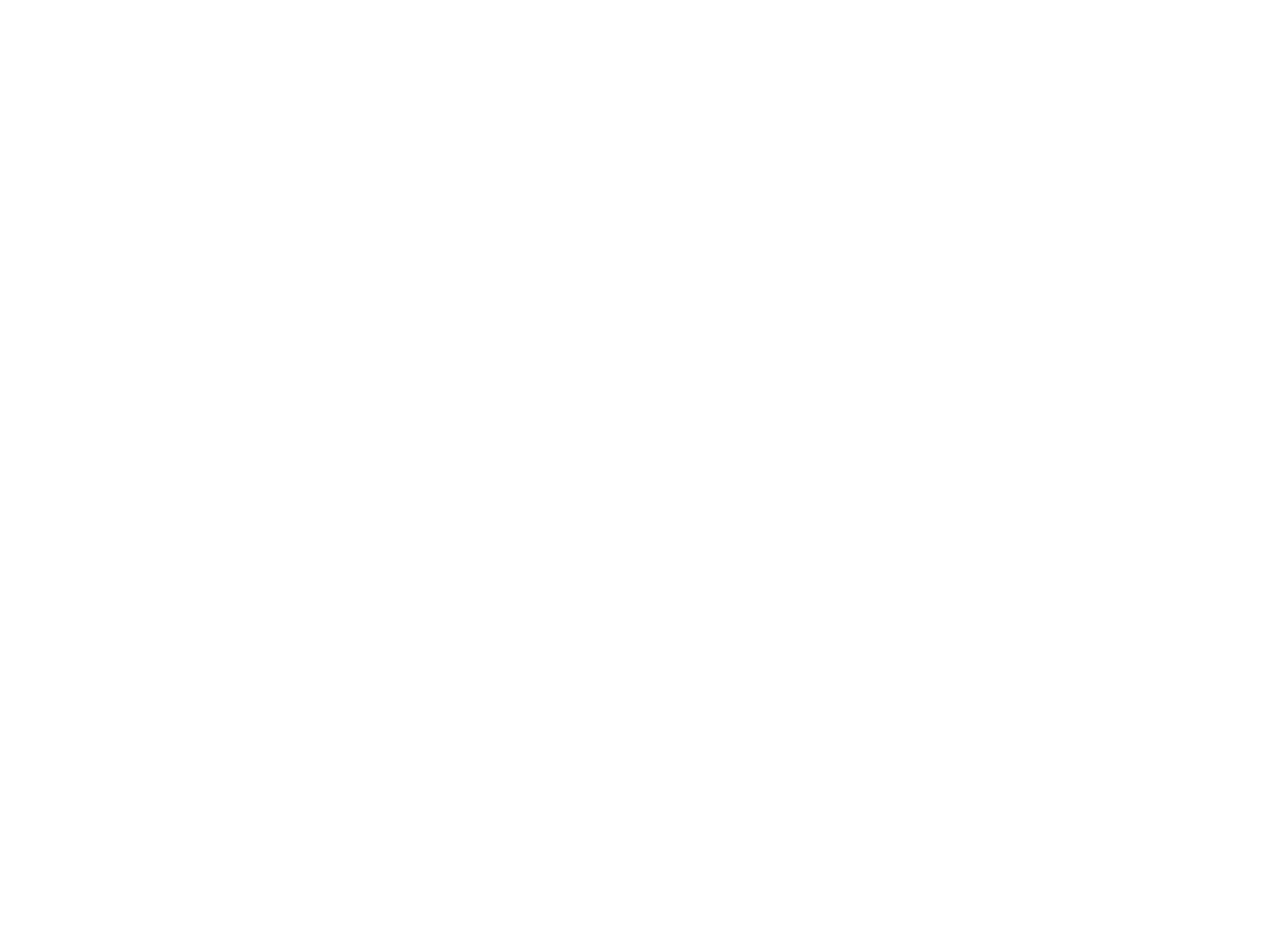
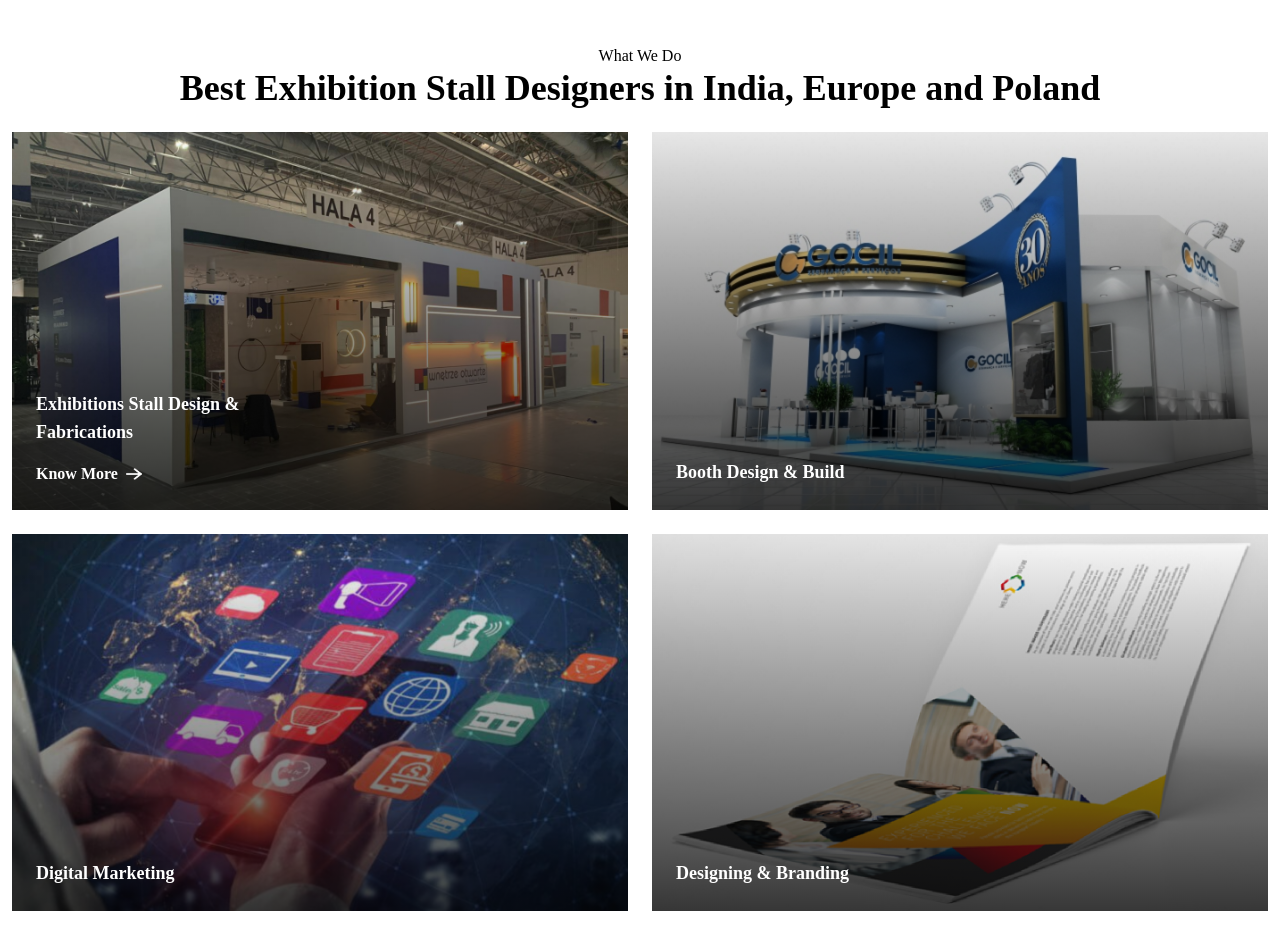
Before and after one commit to Kombath-S/bluestone, a React (Vite) app: page / in a window 1280 px wide. Shown: the part 1120-2070 px from the top of the page. Built offline with nearby package versions, Linux system fonts and the light colour scheme.

Commit message:
section wedo

```diff
--- /dev/null
+++ b/src/components/macro/WedoCard.tsx
@@ -0,0 +1,26 @@
+
+interface Ido {
+    image: string,
+    text: string,
+    more?: boolean
+}
+
+export const WedoCard = ({ image, text,more }: Ido) => {
+    return (
+        <div className="relative max-w-50 cursor-pointer">
+            <img src={image} alt={image} className="" />
+            <div className="absolute w-full h-full top-0 overlayer"></div>
+            <div className="absolute bottom-0 text-white font-bold mb-6 ml-6">
+                <p className="text-lg max-w-64 ">{text}</p>
+                {
+                    more &&
+                    <span className="mt-4 flex items-center gap-2">
+                        Know More
+                        <img src="/public/icons/arrow.png" alt="arrow" className="w-4 h-3" />
+                    </span>
+                }
+
+            </div>
+        </div>
+    )
+}
--- a/src/index.css
+++ b/src/index.css
@@ -2,6 +2,10 @@
 @tailwind components;
 @tailwind utilities;
 
-*{
+* {
   font-family: poppins;
 }
+
+.overlayer {
+  background: linear-gradient(to top, #000000c5, transparent) !important;
+}
--- a/src/pages/Home.tsx
+++ b/src/pages/Home.tsx
@@ -1,6 +1,25 @@
 import { Carousel } from "../components/macro/Carousel"
 import { motion, } from 'framer-motion'
 import { Padded } from "../components/micro/style"
+import { WedoCard } from "../components/macro/WedoCard"
+
+const wedoData = [
+  {
+    text: "Exhibitions Stall Design & Fabrications",
+    image: "/public/img/wedo-1.png",
+    more: true,
+  }, {
+    text: "Booth Design & Build",
+    image: "/public/img/wedo-2.png"
+  }, {
+    text: "Digital Marketing",
+    image: "/public/img/wedo-3.png"
+  }, {
+    text: "Designing & Branding",
+    image: "/public/img/wedo-4.png"
+  },
+]
+
 
 export const Home = () => {
   return (
@@ -61,9 +80,9 @@
         </div>
       </section>
 
-      {/*  */}
+      {/* sect1 */}
       <section >
-        <Padded className="py-10 flex gap-24 px-20 tablet:flex-col " >
+        <Padded className="py-14 my-6 flex gap-24 px-20 tablet:flex-col " >
           <div className="left flex flex-col justify-around min-w-96 gap-6">
             <h1 className="text-6xl text-blue font-bold relative tablet:mb-10">
               BlueStone
@@ -99,6 +118,22 @@
         </Padded>
       </section>
 
+      {/* Wedo */}
+      <section>
+        <Padded className="">
+          <h1 className=" text-center">What We Do</h1>
+          <p className="text-center text-4xl font-bold">
+            Best Exhibition Stall Designers in India, Europe and Poland</p>
+
+          <div className="grid grid-cols-2 gap-6 phone:grid-cols-1 my-6">
+            {
+              wedoData.map(el =>
+                <WedoCard more={el.more} text={el.text} image={el.image} key={el.text} />
+              )
+            }
+          </div>
+        </Padded>
+      </section>
     </div>
   )
 }
--- a/tailwind.config.js
+++ b/tailwind.config.js
@@ -20,7 +20,7 @@
         "pad": "1400px !important"
       },
       backgroundColor:{
-        "blueGradient": "linear-gradient(90deg,#ffffff,#000000)"
+        "blueGradient": "linear-gradient(to top,red,blue)"
       },
       height:{
         "hero": "calc(100vh - 120px)"
```
